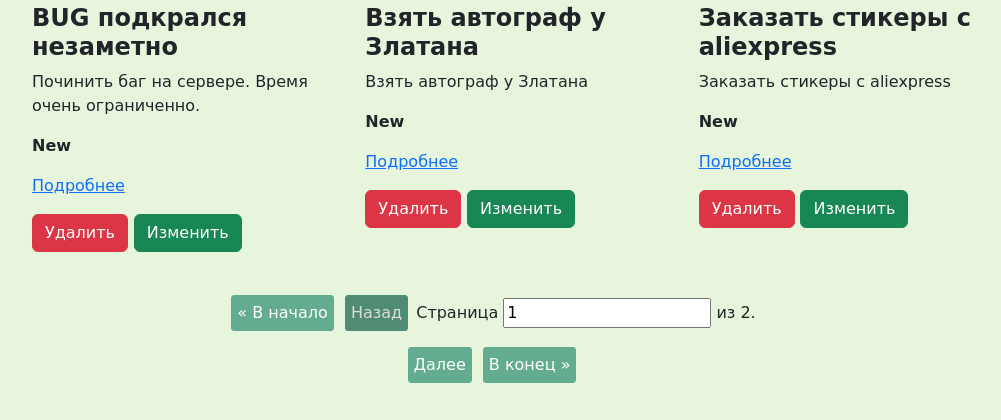
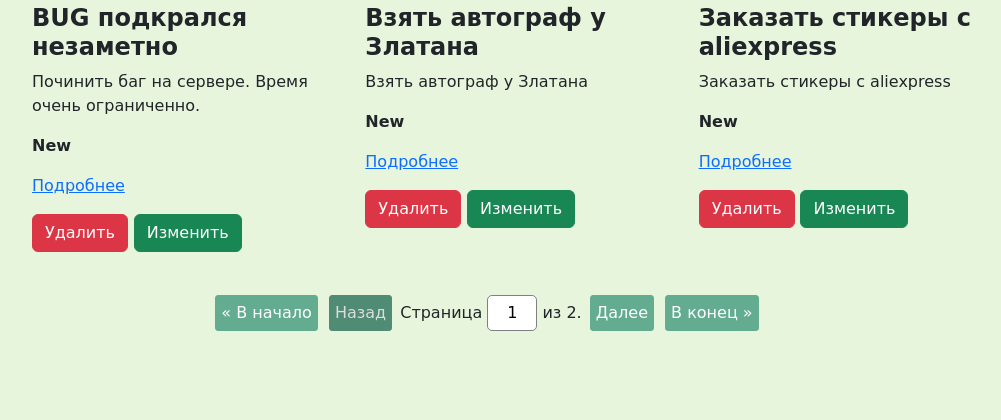
Before and after one commit to TagleD/homework_59_gleb_tarakanov, a Django app: page /tasks in a window 1280 px wide. Shown: the part 839-1259 px from the top of the page, without its empty margins (148-1149 px from the left). Run offline with Django 4.2, Linux system fonts and the light colour scheme; data comes from the database, SQL or seed files in the repository; some libraries are stand-ins or nearby versions; some web fonts are replaced.

Commit message:
Исправлены стили для кнопок pagination

```diff
--- a/source/static/css/pagination.css
+++ b/source/static/css/pagination.css
@@ -35,3 +35,13 @@
     background: #198754;
     border-color: #198754;
 }
+
+
+.pagination .current-page input {
+    width: 50px;
+    padding: 5px 7px;
+    font-size: inherit;
+    border-radius: 5px;
+    text-align: center;
+    border: solid 1px gray;
+}
```
